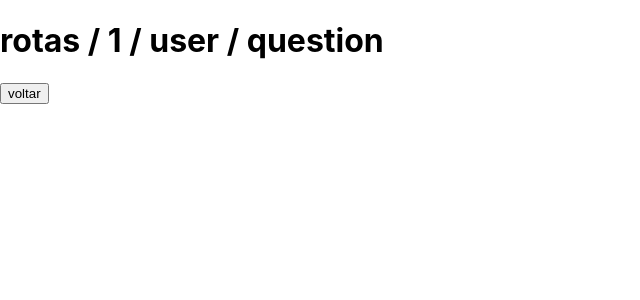
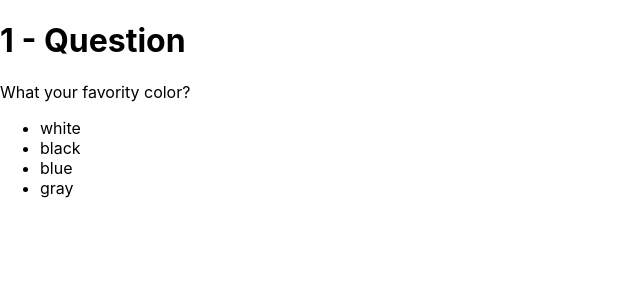
Before and after one commit to gabrielDpadua21/nextjs-essentials, a Next.js app: page /rotas/1/question in a window 1280 px wide. Shown: the top 300 px of the page, without its empty margins (0-640 px from the left). Built offline with nearby package versions, Linux system fonts and the light colour scheme.

Commit message:
✨feat: create api and componente question

```diff
--- /dev/null
+++ b/src/pages/api/question/[id].js
@@ -0,0 +1,13 @@
+const question = (req, res) => {
+    if(req.method !== 'GET') res.status(405).send();
+    const { id } = req.query;
+    res.status(200).json({
+        id,
+        question: 'What your favority color?',
+        responses: [
+            'white', 'black', 'blue', 'gray'
+        ]
+    })
+}
+
+export default question;
--- /dev/null
+++ b/src/pages/rotas/[id]/question.jsx
@@ -0,0 +1,39 @@
+import { useRouter } from "next/router";
+import { useEffect, useState } from "react";
+
+
+const Question = () => {
+    const router = useRouter()
+    const { id } = router.query
+    const [question, setQuestion] = useState(null)
+
+    useEffect(() => {
+        console.log(id);
+        fetch(`http://localhost:3000/api/question/${id}`)
+        .then(response => response.json())
+        .then(setQuestion)
+    }, [])
+
+    const renderResponses = () => {
+        if(!question) return false;
+        return question.responses.map((item, i) => {
+            return <li key={i}>{item}</li>
+        })
+    }
+
+    return (
+        <>
+            <h1>
+                {question?.id} - Question
+            </h1>
+            <div>
+                <span>{question?.question}</span>
+                <ul>
+                    {renderResponses()}
+                </ul>
+            </div>
+        </>
+    )
+}
+
+export default Question;
```
